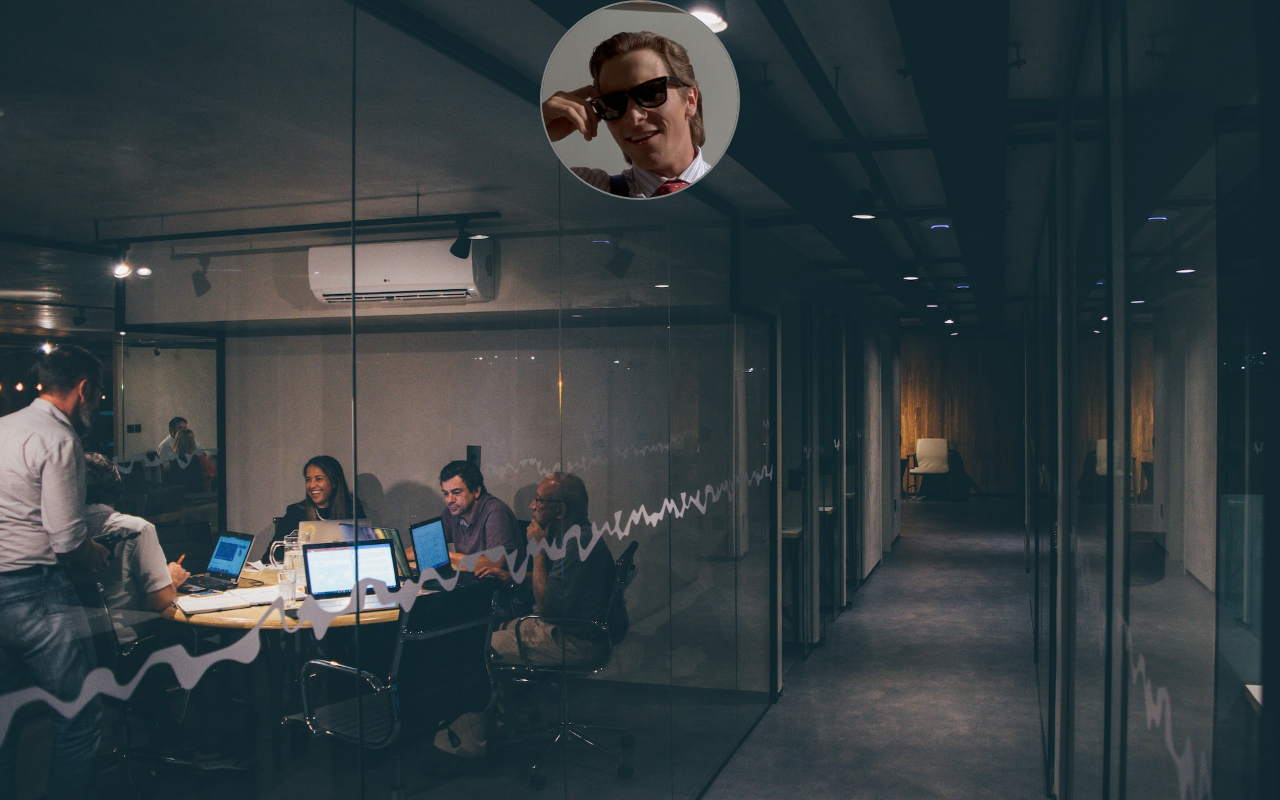
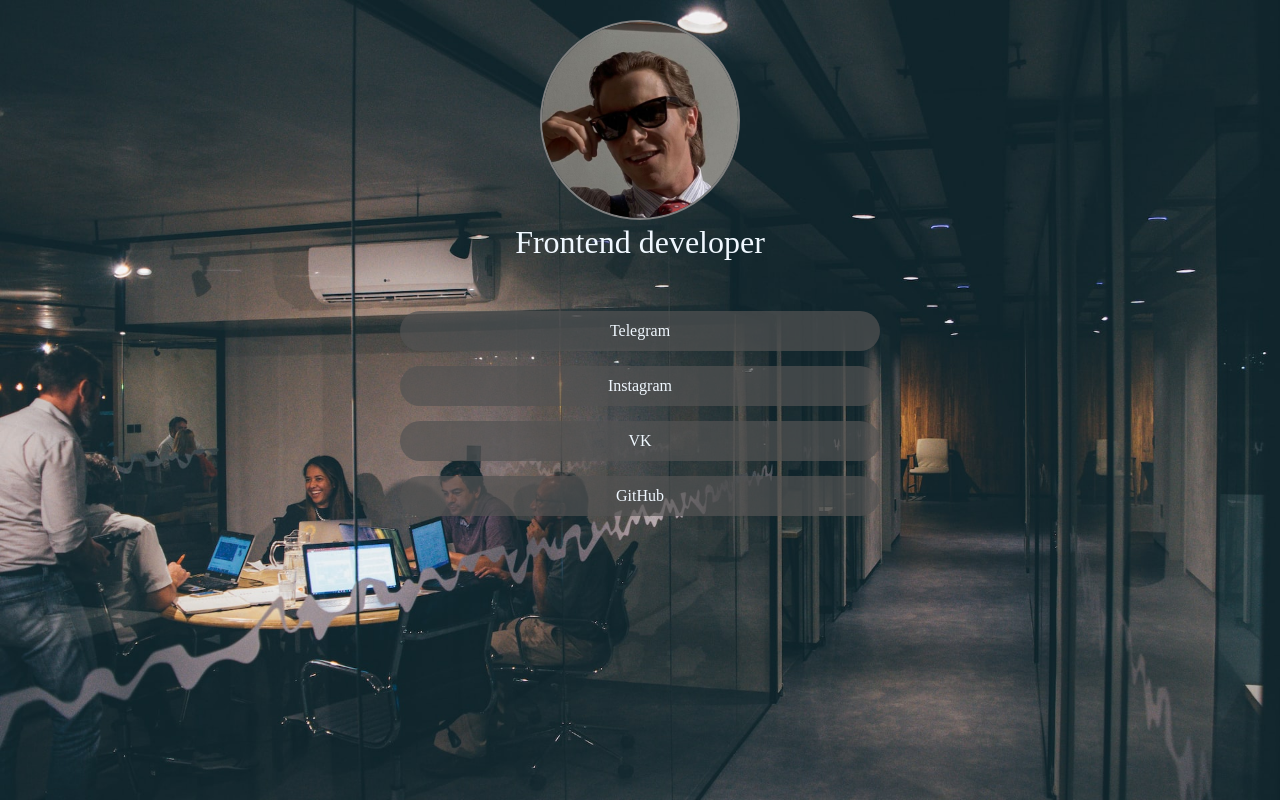
Before and after one commit to RomSokolov/my-taplink, a plain HTML site: page index.html in a window 1280 px wide. Drawn offline with Linux system fonts and the light colour scheme.

Commit message:
Change styles, ad links

```diff
--- a/index.html
+++ b/index.html
@@ -8,14 +8,17 @@
     <link rel="stylesheet" href="./style/style.css" />
   </head>
   <body>
-    <section class="hero">
+    <header class="header">
           <img class="avatar" src="./img/avatar.jpg" alt="avatar" />
-          <ul class="profile__list">
-            <li class="profile__item"><a href=""></a></li>
-            <li class="profile__item"><a href=""></a></li>
-            <li class="profile__item"><a href=""></a></li>
-            <li class="profile__item"><a href=""></a></li>
+          <h1 class="title">Frontend developer</h1>
+    </header>
+ <section class="links">
+<ul class="profile__list">
+            <li class="profile__item"><a href="">Telegram</a></li>
+            <li class="profile__item"><a href="">Instagram</a></li>
+            <li class="profile__item"><a href="">VK</a></li>
+            <li class="profile__item"><a href="">GitHub</a></li>
           </ul>
-    </section>
+ </section>
   </body>
 </html>
--- a/style/style.css
+++ b/style/style.css
@@ -41,10 +41,15 @@ body {
   background-attachment: fixed;
 }
 
-.hero {
+.header {
   max-width: 940px;
   margin: 0 auto;
+  margin-top: 20px;
   text-align: center;
+}
+
+.title {
+  color: aliceblue;
 }
 
 .avatar {
@@ -52,3 +57,33 @@ body {
   border-radius: 50%;
   border: 2px solid gray;
 }
+
+.links {
+  max-width: 940px;
+  margin: 0 auto;
+  margin-top: 50px;
+  text-align: center;
+}
+
+.profile__list {
+  list-style-type: none;
+}
+
+.profile__item {
+display: flex;
+  justify-content: center;
+  align-items: center;
+  margin: 0 auto;
+  margin-bottom: 15px;
+  max-width: 480px;
+  height: 40px;
+  background-color: rgba(83, 83, 83, 0.7);
+  border-radius: 99em;
+}
+
+.profile__item a {
+
+  text-decoration: 0;
+  color: aliceblue;
+
+}
```
